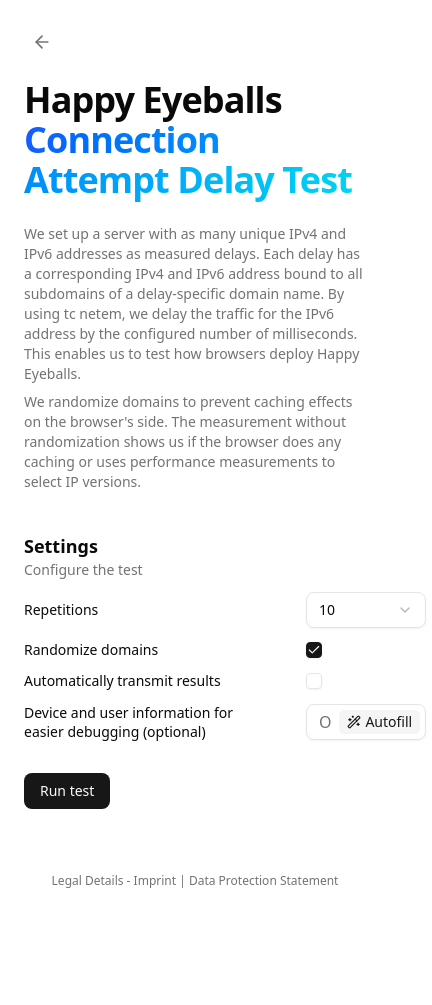
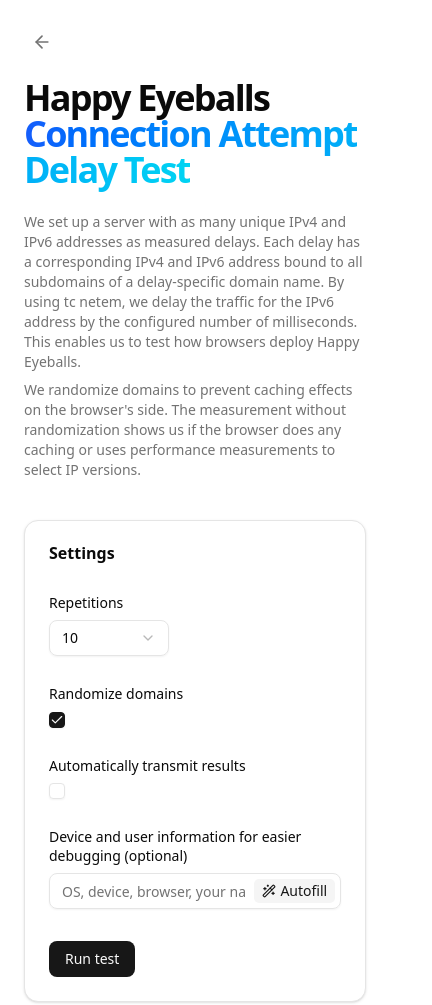
Before and after one commit to happy-eyeballs/he-webtester, an Astro site in the folder setup/webtester/: page /tests/connection-attempt-delay in a window 390 px wide. Shown: the top 1005 px of the page, 432 px wide, since content can reach past the window. Before the commit the page ends 929 px from the top, so only its background shows below. Built offline with nearby package versions, Linux system fonts and the light colour scheme; Astro itself is replaced by a stand-in of ours.

Commit message:
Improve test settings responsiveness

```diff
--- a/setup/webtester/src/components/citation-dialog.tsx
+++ b/setup/webtester/src/components/citation-dialog.tsx
@@ -20,7 +20,7 @@ export const CitationDialog: React.FC<Props> = ({ children }) => {
           <DialogTitle>Citation</DialogTitle>
         </DialogHeader>
 
-        <code className="whitespace-pre-wrap text-muted-foreground text-xs text-left">
+        <code className="whitespace-pre-wrap text-xs text-left">
           {`@inproceedings{sattler2025happyeyeballs,
   title = {{Lazy Eye Inspection: Capturing the State of Happy Eyeballs Implementations}},
   author = {Sattler, Patrick and Kirstein, Matthias and Wüstrich, Lars and Zirngibl, Johannes and Carle, Georg},
--- a/setup/webtester/src/components/header.astro
+++ b/setup/webtester/src/components/header.astro
@@ -21,7 +21,9 @@ const currentPath = Astro.url.pathname;
     }
   </div>
 
-  <h1 class="text-4xl sm:text-5xl lg:text-6xl font-bold tracking-tight">
+  <h1
+    class="text-4xl sm:text-5xl lg:text-6xl font-bold tracking-tighter leading-none"
+  >
     {titleLine1}
     <br />
     <span
--- a/setup/webtester/src/components/test-result-table.tsx
+++ b/setup/webtester/src/components/test-result-table.tsx
@@ -29,7 +29,7 @@ export const TestResultTable: React.FC<Props> = ({
 
   return (
     <div className="relative">
-      <div className="overflow-x-auto pb-5">
+      <div className="overflow-x-auto pb-2">
         <table className="w-full text-sm">
           <thead>
             <tr>
--- a/setup/webtester/src/components/test-settings-section.tsx
+++ b/setup/webtester/src/components/test-settings-section.tsx
@@ -81,12 +81,7 @@ export const TestSettingsSection: React.FC<Props> = ({
         } satisfies TestSettings);
       }}
     >
-      <div className="mb-3">
-        <h2 className="text-lg font-semibold ">Settings</h2>
-        <div className="text-muted-foreground text-sm">Configure the test</div>
-      </div>
-
-      <div className="grid grid-cols-[250px_1fr] gap-x-8 gap-y-3 items-center">
+      <div className="grid gap-y-7 md:gap-y-3">
         {enabledSettings.repetitions && (
           <SettingsItem label="Repetitions">
             <Select
@@ -149,6 +144,7 @@ export const TestSettingsSection: React.FC<Props> = ({
                 value={deviceInfo}
                 onChange={(e) => setDeviceInfo(e.target.value)}
                 disabled={disabled}
+                className="text-sm"
               />
               <InputGroupAddon align="inline-end">
                 <Tooltip>
@@ -185,10 +181,10 @@ const SettingsItem: React.FC<{
   label: string;
   children?: React.ReactNode;
 }> = ({ label, children }) => (
-  <>
+  <div className="grid md:grid-cols-[210px_1fr] md:gap-x-14 gap-y-2 items-center">
     <div className="text-sm leading-snug">{label}</div>
     <div>{children}</div>
-  </>
+  </div>
 );
 
 const AutofillButton: React.FC<{
@@ -219,6 +215,7 @@ const AutofillButton: React.FC<{
       variant="secondary"
       disabled={disabled || isLoading}
       onClick={autofill}
+      className="text-sm"
     >
       {isLoading ? <Spinner /> : <WandSparklesIcon />}
       Autofill
--- a/setup/webtester/src/components/test-skeleton.tsx
+++ b/setup/webtester/src/components/test-skeleton.tsx
@@ -18,6 +18,12 @@ import {
   TooltipContent,
   TooltipTrigger,
 } from "@/components/ui/tooltip.tsx";
+import {
+  Card,
+  CardContent,
+  CardHeader,
+  CardTitle,
+} from "@/components/ui/card.tsx";
 
 type Props = {
   buildSubtests: (settings: TestSettings) => Promise<TestPart[]>;
@@ -89,25 +95,30 @@ export const TestSkeleton: React.FC<Props> = ({
   );
 
   return (
-    <div>
+    <div className="py-10 flex flex-col gap-y-10">
+      <Card>
+        <CardHeader>
+          <CardTitle>Settings</CardTitle>
+        </CardHeader>
+        <CardContent>
           <TestSettingsSection
             enabledSettings={enabledSettings}
             onStartTestRun={executeTest}
             disabled={isUserInteractionDisabled}
             statusWidget={statusWidget}
           />
+        </CardContent>
+      </Card>
 
       {testRuns.length > 0 && (
         <>
-          <div className="mb-10" />
-
           <TestResultTable
             columnDescription={subtestColumnDescription}
             columns={subtestColumnLabels}
             testRuns={testRuns}
           />
 
-          <div className="mt-8 flex gap-4 items-center">
+          <div className="flex gap-4 items-center">
             <Tooltip>
               <TooltipTrigger asChild>
                 <Button
--- a/setup/webtester/src/pages/tests/connection-attempt-delay.astro
+++ b/setup/webtester/src/pages/tests/connection-attempt-delay.astro
@@ -23,7 +23,5 @@ import { ConnectionAttemptDelayTest } from "@/components/tests/connection-attemp
     </p>
   </Header>
 
-  <div class="mt-10">
-    <ConnectionAttemptDelayTest client:load />
-  </div>
+  <ConnectionAttemptDelayTest client:load />
 </PageLayout>
--- a/setup/webtester/src/pages/tests/http3-availability.astro
+++ b/setup/webtester/src/pages/tests/http3-availability.astro
@@ -23,7 +23,5 @@ import { HTTP3AvailabilityTest } from "@/components/tests/http3-availability-tes
     </p>
   </Header>
 
-  <div class="mt-10">
-    <HTTP3AvailabilityTest client:load />
-  </div>
+  <HTTP3AvailabilityTest client:load />
 </PageLayout>
--- a/setup/webtester/src/pages/tests/resolution-delay.astro
+++ b/setup/webtester/src/pages/tests/resolution-delay.astro
@@ -18,7 +18,5 @@ import { ResolutionDelayTest } from "@/components/tests/resolution-delay-test.ts
     </p>
   </Header>
 
-  <div class="mt-10">
-    <ResolutionDelayTest client:load />
-  </div>
+  <ResolutionDelayTest client:load />
 </PageLayout>
```
Lines whose indentation alone changed are shown as unchanged.
